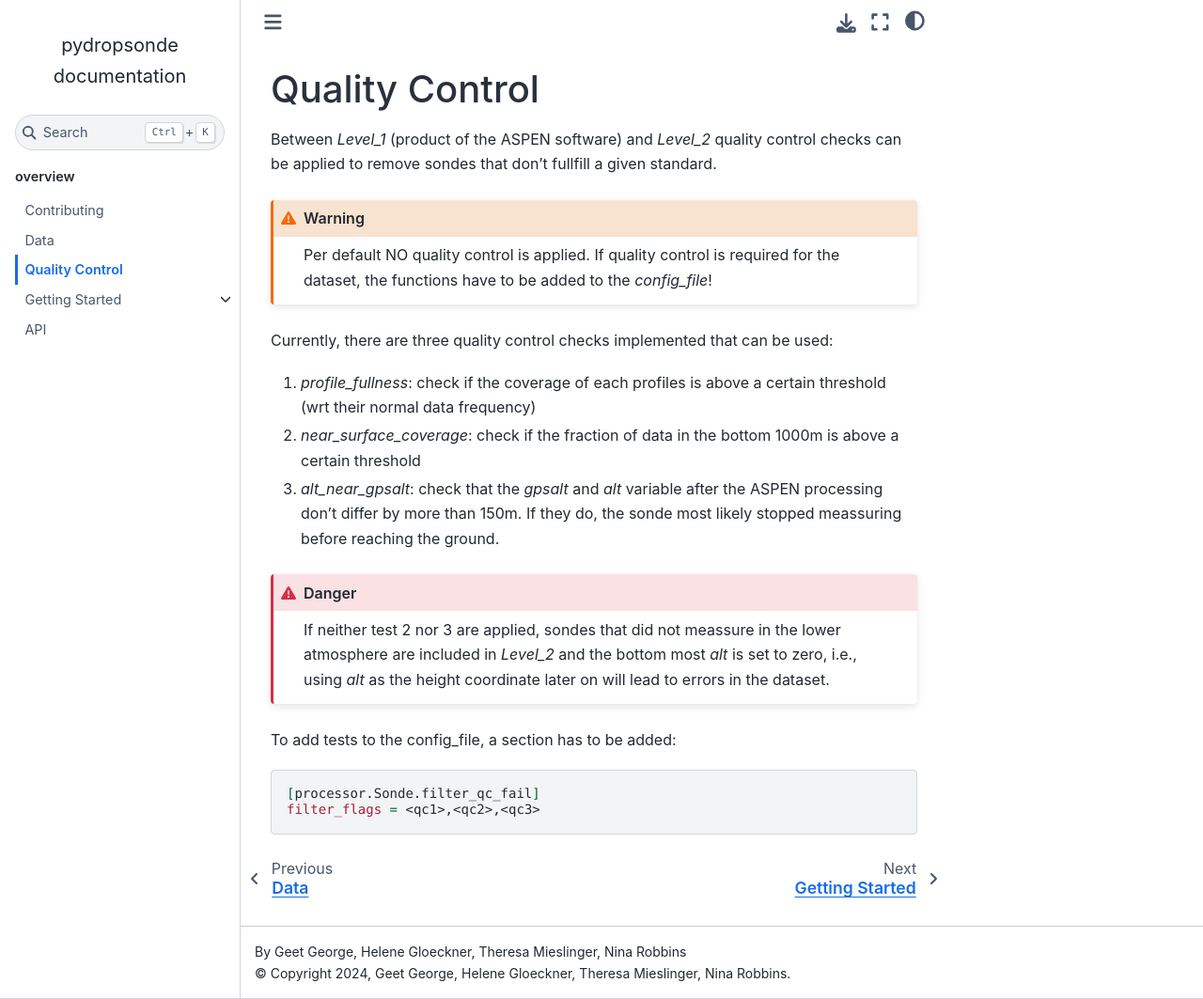
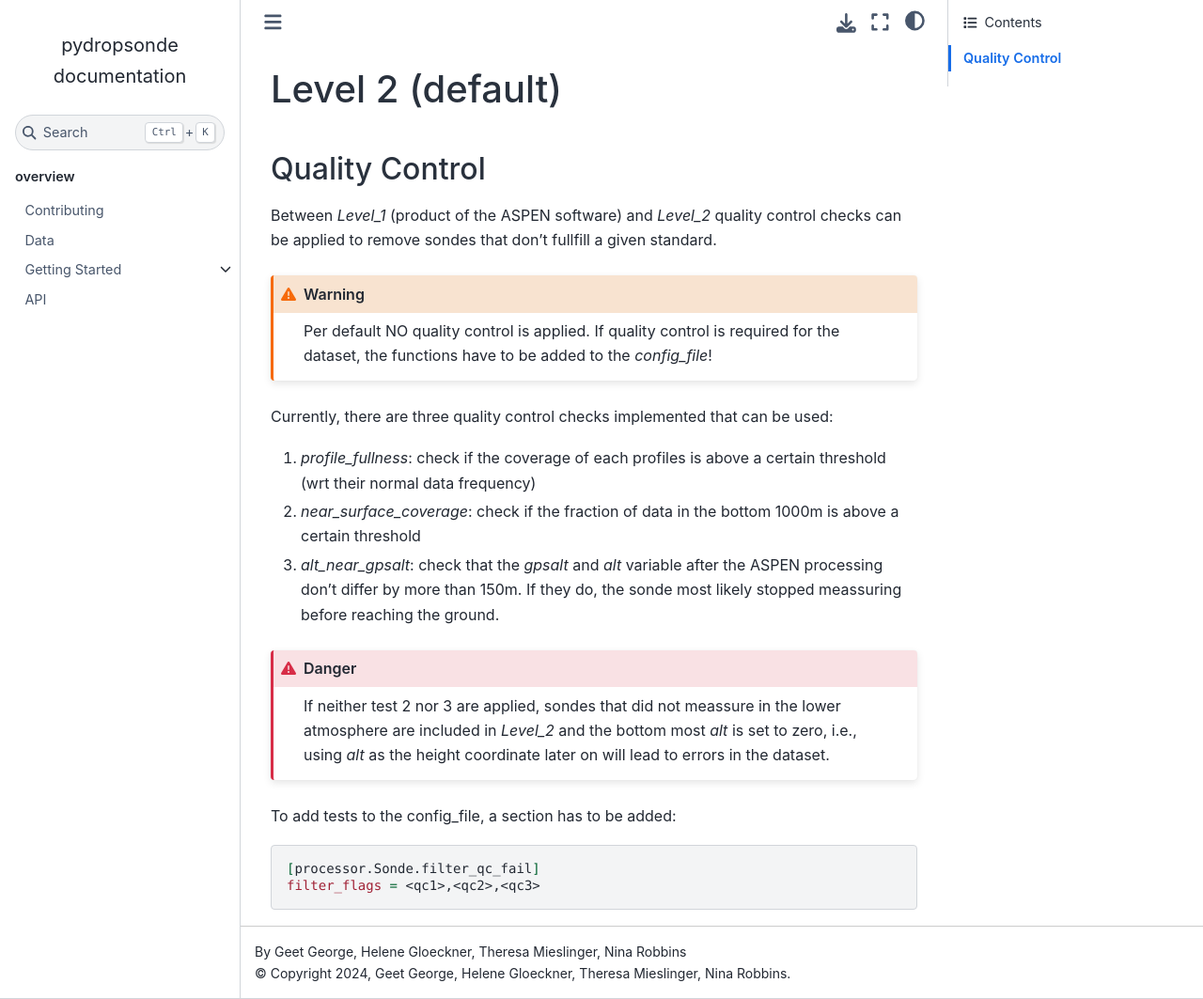
Before and after one commit to tmieslinger/pydropsonde, a Sphinx documentation site: the page built from docs/source/data/level2.rst, in a window 1280 px wide and 1063 px high. Shown: the whole window at 94% size. Built offline with Sphinx 7.4.7 and the Sphinx Book theme 1.1.4, drawn with Linux system fonts in a browser that asks for light colours.

Commit message:
create level2 file

```diff
--- a/docs/source/data/index.rst
+++ b/docs/source/data/index.rst
@@ -19,7 +19,7 @@ Usually dropsonde data has a ``platform`` from which it was meassured and a ``fl
      - raw files from the AVAPS software (A-files, D-files, ...). Some files contain auxiliary data for a measurement sequence (usually a flight) and others are per sonde.
    * - Level_1
      - ASPEN-processed netCDF files per sonde. First QC applied.
-   * - Level_2
+   * - :doc:`Level_2 <level2>`
      - Sondes that passed additional QC tests. Still one file per sonde. All soundings with no usable data are excluded
    * - Level_3
      - One dataset (file) containing all Level_2 soundings gridded on a uniform, vertical grid, with some derived variables
--- a/docs/source/data/qc.rst
+++ b/docs/source/data/level2.rst
@@ -1,3 +1,7 @@
+Level 2 (default)
+=================
+
+
 Quality Control
 ---------------
 
--- a/docs/source/index.rst
+++ b/docs/source/index.rst
@@ -18,6 +18,5 @@ For a quick start go to the :doc:`Tutorials <../tutorial/index>`. Under :doc:`Da
 
    CONTRIBUTING
    data/index
-   data/qc
    tutorial/index
    api
```
